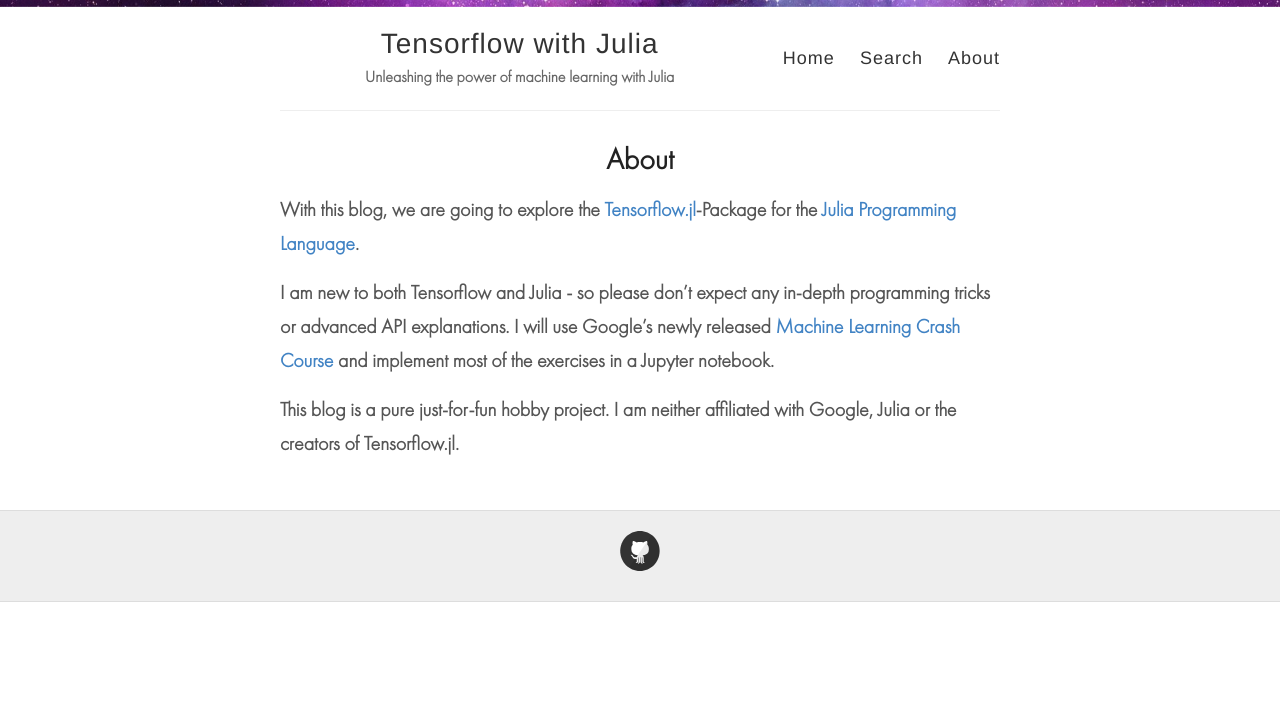
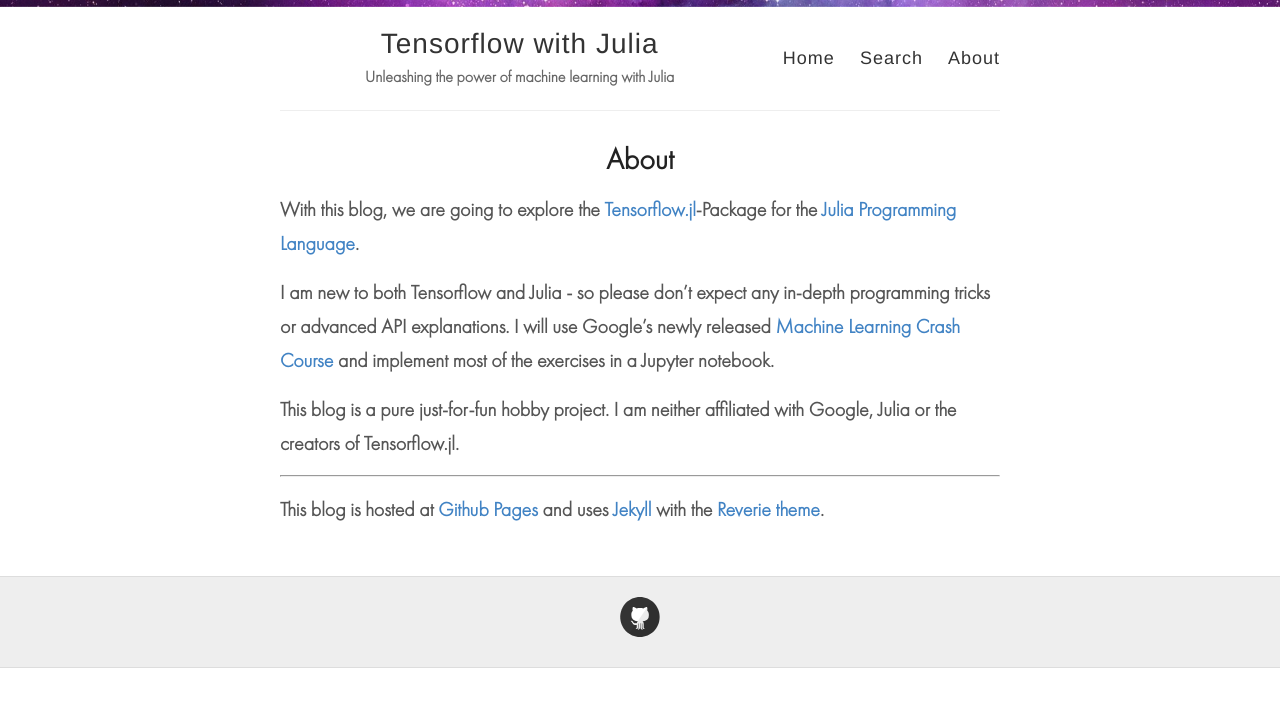
Before and after one commit to sdobber/sdobber.github.io, a Jekyll site: the page built from about.md, in a window 1280 px wide. Shown: the top 707 px of the page. Built offline with Jekyll 4.4.1, drawn with Linux system fonts in a browser that asks for light colours; part of the change alters nothing that is shown.

Commit message:
Better about description, added Disqus

```diff
--- a/_config.yml
+++ b/_config.yml
@@ -38,7 +38,7 @@ footer-links:
 
 # Enter your Disqus shortname (not your username) to enable commenting on posts
 # You can find your shortname on the Settings page of your Disqus account
-disqus:
+disqus: tensorflowjulia
 
 # Enter your Google Analytics web tracking code (e.g. UA-2110908-2) to activate tracking
 google_analytics: UA-143050659-1
--- a/about.md
+++ b/about.md
@@ -12,3 +12,7 @@ I am new to both Tensorflow and Julia - so please don't expect any in-depth prog
 
 
 This blog is  a pure just-for-fun hobby project. I am neither affiliated with Google, Julia or the creators of Tensorflow.jl.
+
+***
+
+This blog is hosted at [Github Pages](https://pages.github.com/) and uses [Jekyll](https://jekyllrb.com/) with the [Reverie theme](https://github.com/amitmerchant1990/reverie).
```
